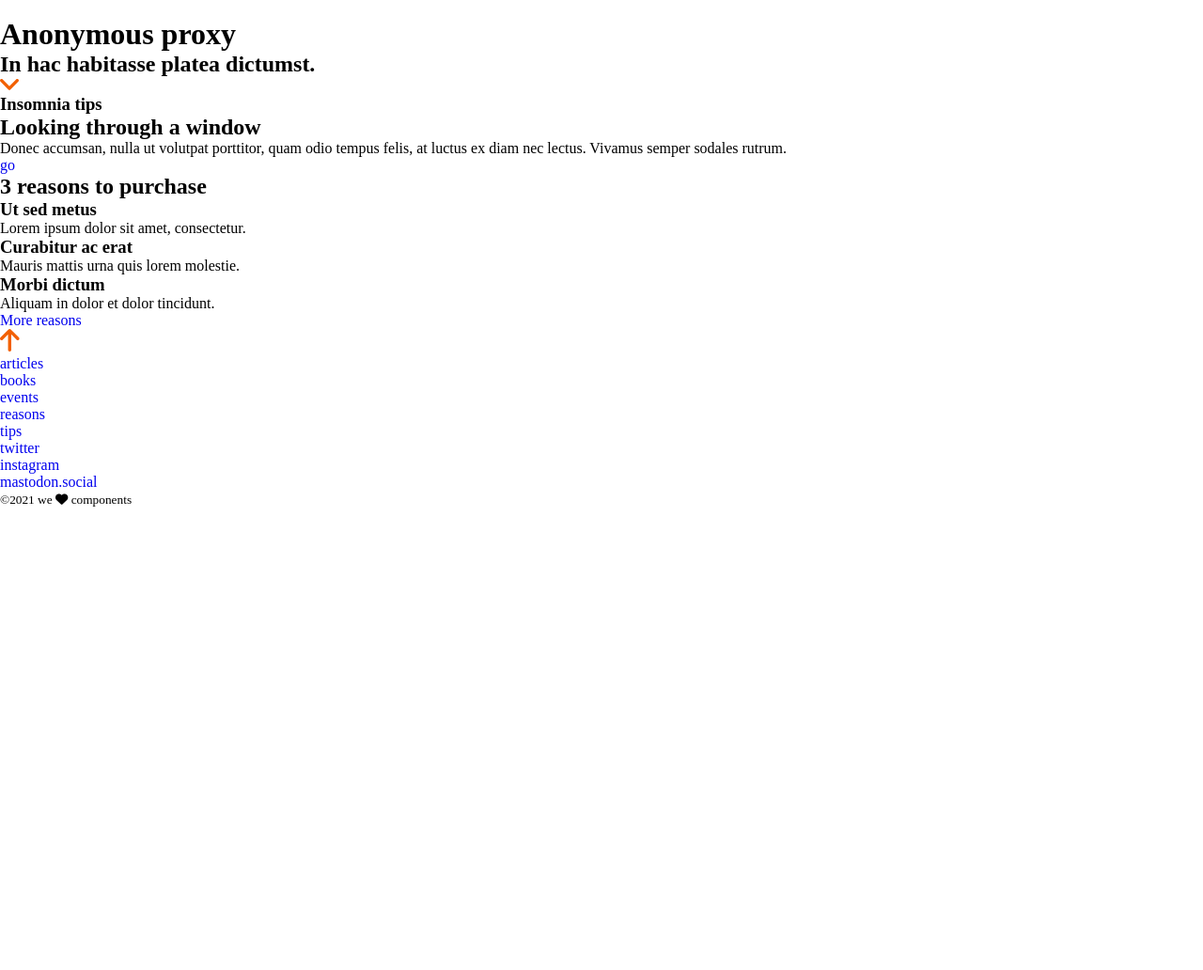
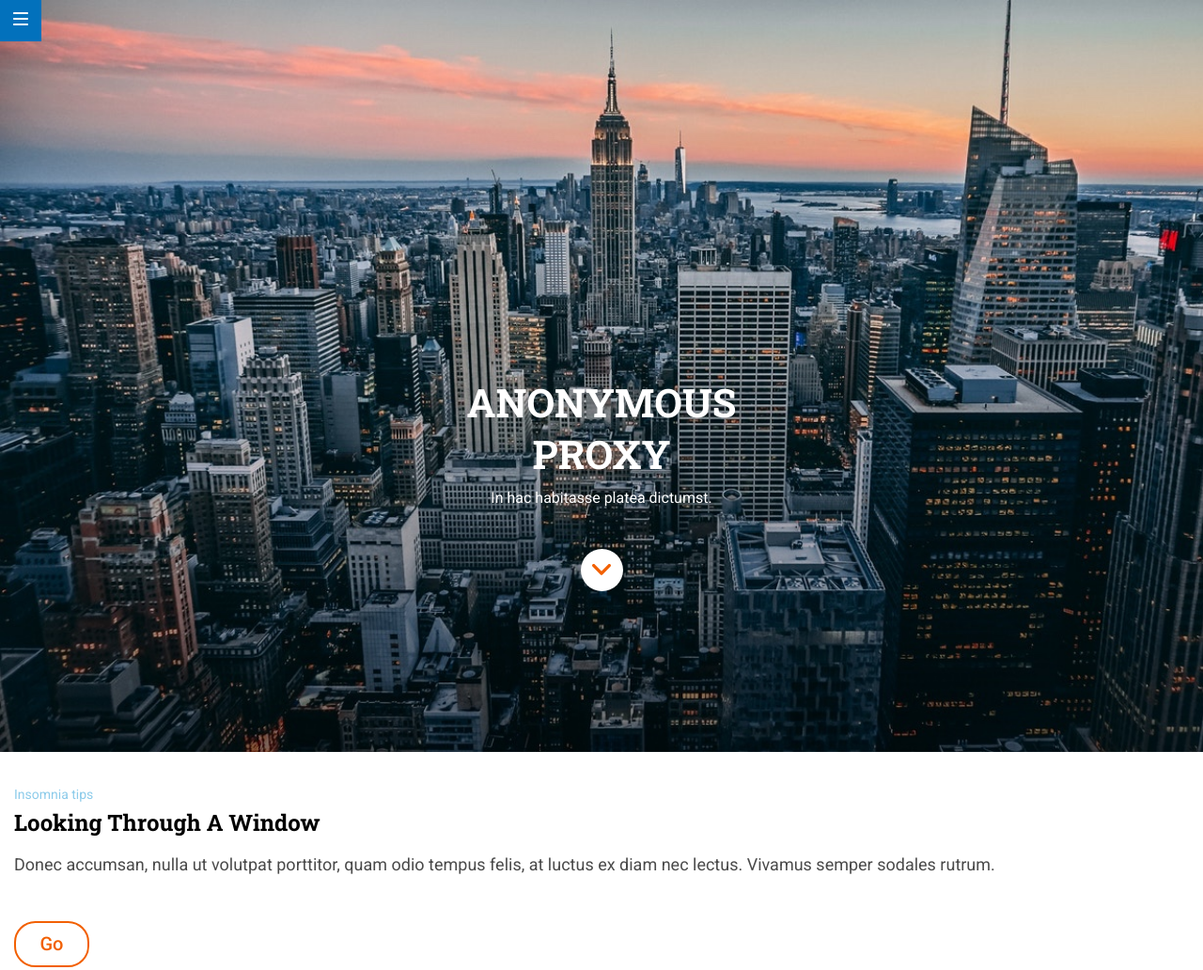
Before and after one commit to Adalab/modulo-1-evaluacion-final-BarbaraMoran, a website: page docs/index.html in a window 1280 px wide. Shown: the top 1032 px of the page at 94% size. Before the commit the page ends 800 px from the top, so only its background shows below. Drawn offline with Linux system fonts and the light colour scheme.

Commit message:
Restore Public Folder

```diff
--- a/docs/index.html
+++ b/docs/index.html
@@ -8,20 +8,33 @@
       src="https://kit.fontawesome.com/e03992df77.js"
       crossorigin="anonymous"
     ></script>
+    <link
+      href="https://fonts.googleapis.com/css?family=Roboto"
+      rel="stylesheet"
+    />
     <link rel="stylesheet" href="./assets/css/styles.css" />
 
-    <title>Evaluación final Bárbara Morán</title>
+    <title>Evaluación final Módulo 1 Bárbara Morán</title>
   </head>
-  <body></body>
-  <header class="header">
-    <a class="header__link" title="Adalab" href="https://adalab.es/"
-      ><img class="link__img" src="./assets/images/ico-menu.svg" alt="menu"
-    /></a>
+  <body>
+    <header class="header" id="hero">
+      <div class="header__linkcontainer">
+        <a class="linkcontainer__link" title="Adalab" href="https://adalab.es/">
+          <img class="link__img" src="./assets/images/ico-menu.svg" alt="menu" />
+        </a>
+      </div>
+
       <h1 class="header__title">Anonymous proxy</h1>
       <h2 class="header__subtitle">In hac habitasse platea dictumst.</h2>
-    <a class="header__scrollbutton" title="3 Reasons to purchase" href="#"
+
+      <div class="header__linkcontainer2">
+        <a
+          class="linkcontainer2__link"
+          title="3 Reasons to purchase"
+          href="#reasons"
           ><img src="./assets/images/ico-scroll-down.svg" alt="scroll down"
         /></a>
+      </div>
     </header>
 
     <main>
@@ -34,12 +47,16 @@
             luctus ex diam nec lectus. Vivamus semper sodales rutrum.
           </p>
         </article>
-      <a class="section2__link" href="#" a>go</a>
+
+        <div class="section1__linkcontainer">
+          <a class="linkcontainer__link" href="#" a>go</a>
+        </div>
       </section>
 
       <section class="section2">
           <article class="section2__article">
-          <h2 class="article__title">3 reasons to purchase</h1>
+
+            <h2 class="article__title" id="reasons">3 reasons to purchase</h1>
            <div class="article__reason">
                <h3 class="reason__title">Ut sed metus</h3>
                <p class="reason__text">Lorem ipsum dolor sit amet, consectetur.</p>
@@ -52,18 +69,29 @@
               <h3 class="reason__title">Morbi dictum</h3>
               <p class="reason__text">Aliquam in dolor et dolor tincidunt.</p>
           </div>
+
+          <div class="article__link">
+              <div class="article__linkcontainer">
+              <a class="linkcontainer__link" href="#">More reasons</a>
+          </div>
+          </div>
           </article>
 
-        <a class="section1__link" href="#" a>More reasons</a>
+
         </section>
+
+
     </main>
 
     <footer class="footer">
-    <a class="footer__scrollbutton" title="3 Reasons to purchase" href="#"
+
+      <div class="footer__scrollbutton">
+        <a class="scrollbutton__link" title="3 Reasons to purchase" href="#hero"
           ><img src="./assets/images/ico-arrow.svg" alt="scroll down"
         /></a>
+      </div>
 
-    <nav class="footer__nav">
+      <nav class="footer__nav1">
         <ul class="nav__list">
           <li class="list__item">
             <a class="item__link" href="https://adalab.es/" alt="Adalab"
@@ -85,7 +113,7 @@
         </ul>
       </nav>
 
-    <nav class="footer__nav">
+      <nav class="footer__nav2">
         <ul class="nav__list">
           <li class="list__item">
             <a class="item__link" href="https://adalab.es/" alt="Adalab">twitter</a>
@@ -103,9 +131,8 @@
         </ul>
       </nav>
 
-    <small> &copy;2021 we <i class="fas fa-heart"></i> components</small>
+      <small class="footer__small"> <span class="copy">&copy;2021</span><span class="author">we <i class="fas fa-heart"></i> components</small></span>
     </footer>
-
 
   </body>
 </html>
--- a/src/scss/layout/_footer.scss
+++ b/src/scss/layout/_footer.scss
@@ -15,6 +15,7 @@
     align-items: center;
     background-color: #ffffff;
     border-radius: 50%;
+    position: absolute;
     transform: translate(0, -50%);
     margin-bottom: 37.5px;
 
@@ -25,7 +26,8 @@
     }
   }
 
-  &__nav {
+  &__nav1,
+  &__nav2 {
     text-transform: uppercase;
     margin-bottom: 30px;
     font-size: 16px;
@@ -35,8 +37,21 @@
     }
   }
 
+  &__nav1 {
+    margin-top: 60px;
+  }
+
   &__small {
     color: #ffffff;
     font-size: 14px;
+    margin-bottom: 45px;
+
+    .copy {
+      display: block;
+    }
+
+    .fa-heart {
+      color: #f26002;
+    }
   }
 }
```
Also changed, not shown: src/html/partials/footer.html (+3 -2 lines), src/html/partials/section2.html (+1 -1 lines), docs/assets/css/styles.css. Lines whose indentation alone changed are shown as unchanged.
